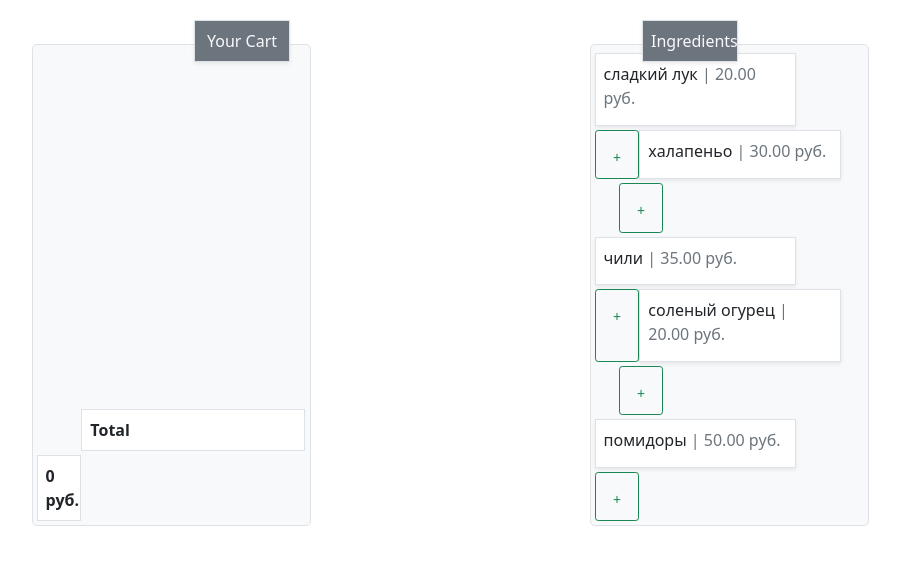
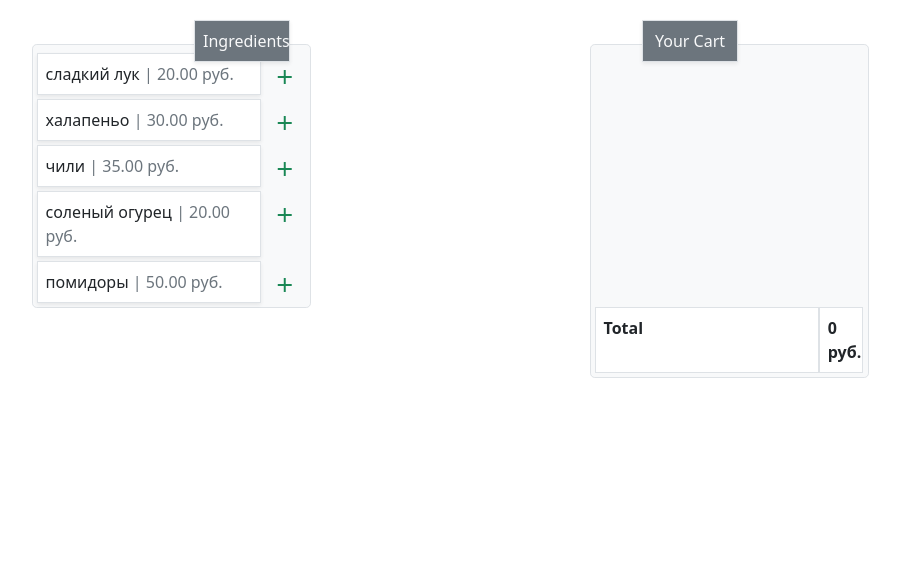
Before and after one commit to igorsimb/cart_project, a Django app: page / in a window 1280 px wide. Shown: the top 565 px of the page, without its empty margins (190-1090 px from the left). Run offline with Django 3.2, Linux system fonts and the light colour scheme; data comes from the database, SQL or seed files in the repository; both versions use the stored data as it was after the commit.

Commit message:
Corrected some frontend

```diff
--- a/cart/templates/cart/index.html
+++ b/cart/templates/cart/index.html
@@ -6,31 +6,71 @@
     <meta name="viewport" content="width=device-width, initial-scale=1">
 
     <!-- Bootstrap CSS -->
-    <link href="https://cdn.jsdelivr.net/npm/bootstrap@5.0.2/dist/css/bootstrap.min.css" rel="stylesheet" integrity="sha384-EVSTQN3/azprG1Anm3QDgpJLIm9Nao0Yz1ztcQTwFspd3yD65VohhpuuCOmLASjC" crossorigin="anonymous">
-
+    <link href="https://cdn.jsdelivr.net/npm/bootstrap@5.0.2/dist/css/bootstrap.min.css" rel="stylesheet"
+          integrity="sha384-EVSTQN3/azprG1Anm3QDgpJLIm9Nao0Yz1ztcQTwFspd3yD65VohhpuuCOmLASjC" crossorigin="anonymous">
+    <link href="https://fonts.googleapis.com/icon?family=Material+Icons|Material+Icons+Outlined" rel="stylesheet">
     <title>Toppings Manager</title>
 </head>
 <body>
 <div class="container pt-5">
-  <div class="col-12 bg-secondary text-light p-2 border shadow shadow-sm text-center" style="position:absolute;top:20px; left:30%; width:6rem">Your Cart</div>
-  <div class="col-12 bg-secondary text-light p-2 border shadow shadow-sm text-center" style="position:absolute;top:20px; left:65%; width:6rem">Ingredients</div>
-  <div class="d-flex justify-content-around">
+    <div class="col-12 bg-secondary text-light p-2 border shadow shadow-sm text-center"
+         style="position:absolute;top:20px; left:30%; width:6rem">Ingredients
+    </div>
+    <div class="col-12 bg-secondary text-light p-2 border shadow shadow-sm text-center"
+         style="position:absolute;top:20px; left:65%; width:6rem">Your Cart
+    </div>
+    <div class="d-flex justify-content-around align-items-start">
+
+
+        {# Ingredients #}
+        <div class="row row-cols-3 p-1 bg-light border rounded-3 w-25 gy-1">
+
+            {% for topping in topping_list %}
+                {% if topping.is_added %}
+                    <div class="col-10 bg-white p-2 border shadow shadow-sm invisible"><s>{{ topping.name }}
+                        <span class="text-muted"> | {{ topping.price }} руб.</span></s>
+                    </div>
+                    <div class="col-1">
+                    <a href="{% url 'topping_add' topping.id %}" class="text-success invisible">
+                        <span class="material-icons-outlined">add</span>
+                    </a>
+                    </div>
+                {% else %}
+                    <div class="col-10 bg-white p-2 border shadow shadow-sm">{{ topping.name }}
+                        <span class="text-muted"> | {{ topping.price }} руб.</span>
+                    </div>
+                    <div class="col-2 mt-3">
+                    <a href="{% url 'topping_add' topping.id %}" class="text-success">
+                        <span class="material-icons-outlined">add</span>
+                    </a>
+                    </div>
+                {% endif %}
+
+            {% endfor %}
+
+        </div>
+
 
         {#  Your Cart#}
         <div class="row row-cols-3 p-1 bg-light border rounded-3 w-25 gy-1">
             {% for topping in topping_list %}
                 {% if topping.is_added %}
-                  <div class="col-9 bg-white p-2 border shadow shadow-sm">{{ topping.name}}
+                    <div class="col-10 bg-white p-2 border shadow shadow-sm">{{ topping.name }}
                         <span class="text-muted"> | {{ topping.price }} руб.</span>
                     </div>
-                  <div class="col-1"></div>
-                  <a href="{% url 'topping_remove' topping.id %}" class="col-2 btn btn-sm btn-outline-danger pt-2">X</a>
+                    <div class="col-2 mt-3">
+{#                    <a href="{% url 'topping_remove' topping.id %}" class="col-2 btn btn-sm btn-outline-danger pt-2">X</a>#}
+                    <a href="{% url 'topping_remove' topping.id %}" class="text-danger">
+                        <span class="material-icons-outlined">clear</span>
+                    </a>
+                    </div>
                 {% else %}
-                  <div class="col-9 bg-white p-2 border shadow shadow-sm invisible"><s>{{ topping.name}}
+                    <div class="col-10 bg-white p-2 border shadow shadow-sm invisible"><s>{{ topping.name }}
                         <span class="text-muted"> | {{ topping.price }} руб.</span></s>
                     </div>
-                  <div class="col-1"></div>
-                  <a class="col-2 btn btn-sm btn-outline-danger pt-2 invisible">X</a>
+                    <div class="col-2 mt-3">
+                    <span class="material-icons-outlined invisible">clear</span>
+                    </div>
                 {% endif %}
             {% endfor %}
 
@@ -48,33 +88,14 @@
 
         </div>
 
-      {# Ingredients #}
-      <div class="row row-cols-3 p-1 bg-light border rounded-3 w-25 gy-1">
-
-          {% for topping in topping_list %}
-              {% if topping.is_added %}
-                  <div class="col-9 bg-white p-2 border shadow shadow-sm invisible"><s>{{ topping.name}}
-                    <span class="text-muted"> | {{ topping.price }} руб.</span></s>
-                  </div>
-                  <div class="col-1"></div>
-                  <a class="col-2 btn btn-sm btn-outline-success pt-3 invisible">+</a>
-              {% else %}
-                  <div class="col-9 bg-white p-2 border shadow shadow-sm">{{ topping.name}}
-                    <span class="text-muted"> | {{ topping.price }} руб.</span>
-                  </div>
-                  <div class="col-1"></div>
-                 <a href="{% url 'topping_add' topping.id %}" class="col-2 btn btn-sm btn-outline-success pt-3">+</a>
-              {% endif %}
-
-          {% endfor %}
-
-      </div>
 
 
     </div>
 
 </div>
 <!-- Option 1: Bootstrap Bundle with Popper -->
-    <script src="https://cdn.jsdelivr.net/npm/bootstrap@5.0.2/dist/js/bootstrap.bundle.min.js" integrity="sha384-MrcW6ZMFYlzcLA8Nl+NtUVF0sA7MsXsP1UyJoMp4YLEuNSfAP+JcXn/tWtIaxVXM" crossorigin="anonymous"></script>
+<script src="https://cdn.jsdelivr.net/npm/bootstrap@5.0.2/dist/js/bootstrap.bundle.min.js"
+        integrity="sha384-MrcW6ZMFYlzcLA8Nl+NtUVF0sA7MsXsP1UyJoMp4YLEuNSfAP+JcXn/tWtIaxVXM"
+        crossorigin="anonymous"></script>
 </body>
 </html>
```
Also changed, not shown: db.sqlite3. Lines whose indentation alone changed are shown as unchanged.
